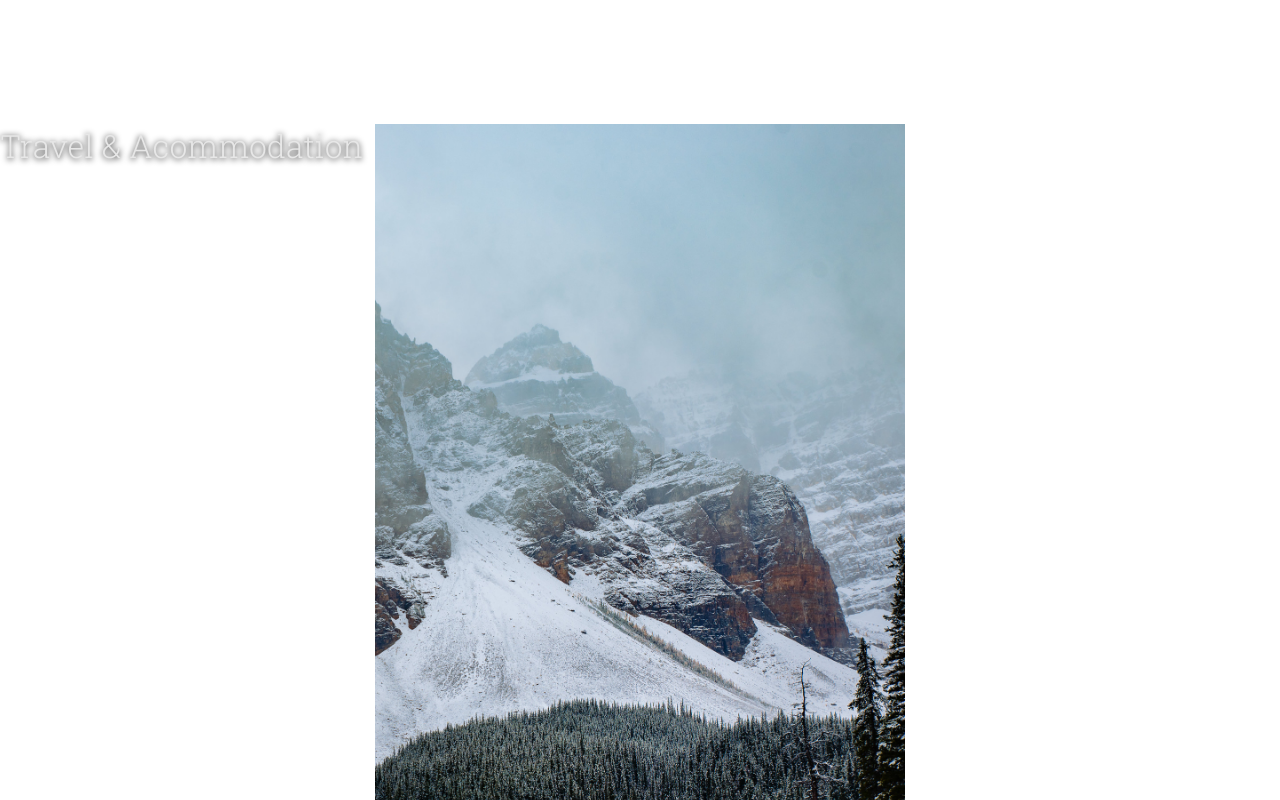
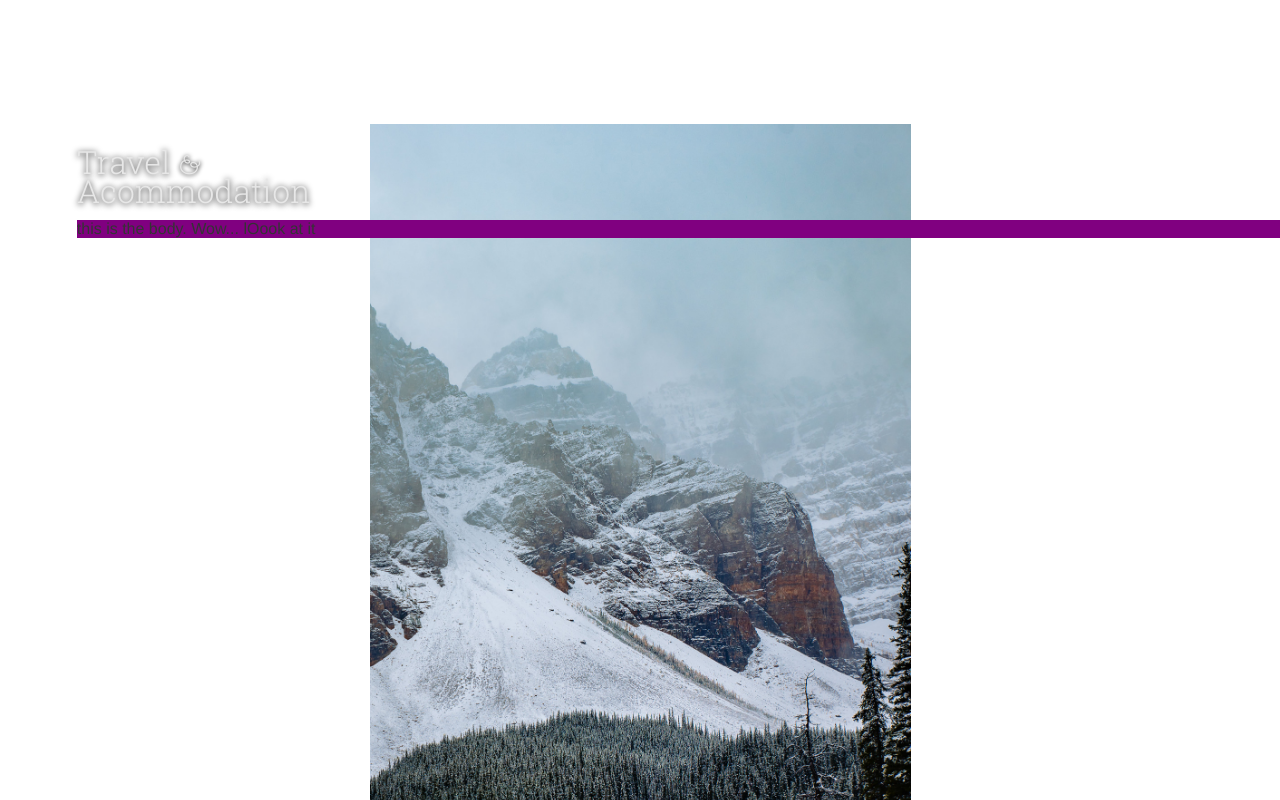
Before and after one commit to albchu/wedding, a Gatsby site: page / in a window 1280 px wide. Shown: the part 3180-3980 px from the top of the page. Built offline with nearby package versions, Linux system fonts and the light colour scheme; Gatsby itself is replaced by a stand-in of ours; a web font is replaced by a local one.

Commit message:
First pass at tna title and some body filler for vicky to build

```diff
--- a/src/components/section-title.scss
+++ b/src/components/section-title.scss
@@ -3,6 +3,7 @@
   font-family: "Roboto Slab", serif;
   color: rgb(231, 231, 231);
   text-shadow: 0px 1px 6px black;
+  width: fit-content;
   @media (max-width: 320px) {
     font-size: 1.8em;
   }
--- /dev/null
+++ b/src/components/tna-body.js
@@ -0,0 +1,14 @@
+import React from "react"
+import SectionTitle from "./section-title"
+import "./tna-body.scss"
+import Ampersand from "./ampersand";
+
+const TravelAndAcommodation = () => {
+  return (
+    <div className="tna-body">
+      this is the body. Wow... lOook at it
+    </div>
+  )
+}
+
+export default TravelAndAcommodation
--- /dev/null
+++ b/src/components/tna-body.scss
@@ -0,0 +1,3 @@
+.tna-body {
+  background-color: purple;
+}
--- a/src/components/travel-and-acommodation.js
+++ b/src/components/travel-and-acommodation.js
@@ -1,11 +1,26 @@
 import React from 'react'
 import "./travel-and-acommodation.scss"
 import SectionTitle from './section-title';
+import Ampersand from "./ampersand";
+import TravelAndAcommodationBody from './tna-body'
 
 const TravelAndAcommodation = ({ }) => {
   return (
-    <div className="travel-and-acommodation" >
-      <SectionTitle title="Travel & Acommodation" />
+    <div className="tna" >
+      <div className="tna-title">
+        <div className="travelAnd">
+          <div className="travel">
+            <SectionTitle title="Travel" />
+          </div>
+          <div className="and">
+            <Ampersand color="inherit" size="1.8em" />
+          </div>
+        </div>
+        <div className="acommodation">
+          <SectionTitle title="Acommodation" />
+        </div>
+      </div>
+      <TravelAndAcommodationBody />
     </div>
   )
 }
--- a/src/components/travel-and-acommodation.scss
+++ b/src/components/travel-and-acommodation.scss
@@ -1,8 +1,44 @@
-.travel-and-acommodation {
+.tna {
   background-size: auto 100%;
   background-repeat: no-repeat;
   background-color: white;
   background-position: center top;
   background-image: url("../images/far_beach.jpg");
   height: 100vh;
+  padding-top: 2vh;
+  padding-left: 6vw;
 }
+
+.tna-title {
+  padding-bottom: 1vh;
+  display: grid;
+  grid-template-rows: auto;
+  grid-template-columns: auto;
+  grid-template-areas:
+    "travelAnd"
+    "acommodation";
+
+  .travelAnd {
+    grid-area: travelAnd;
+    display: grid;
+    grid-template-columns: auto 1fr;
+    grid-column-gap: 8px;
+    align-items: baseline;
+    grid-template-areas: "travel and";
+
+    .and {
+      grid-area: and;
+      color: rgb(231, 231, 231);
+      text-shadow: 0px 1px 4px black;
+    }
+
+    .travel {
+      grid-area: travel;
+    }
+  }
+
+  .acommodation {
+    grid-area: acommodation;
+    margin-top: -18px;
+  }
+}
```
